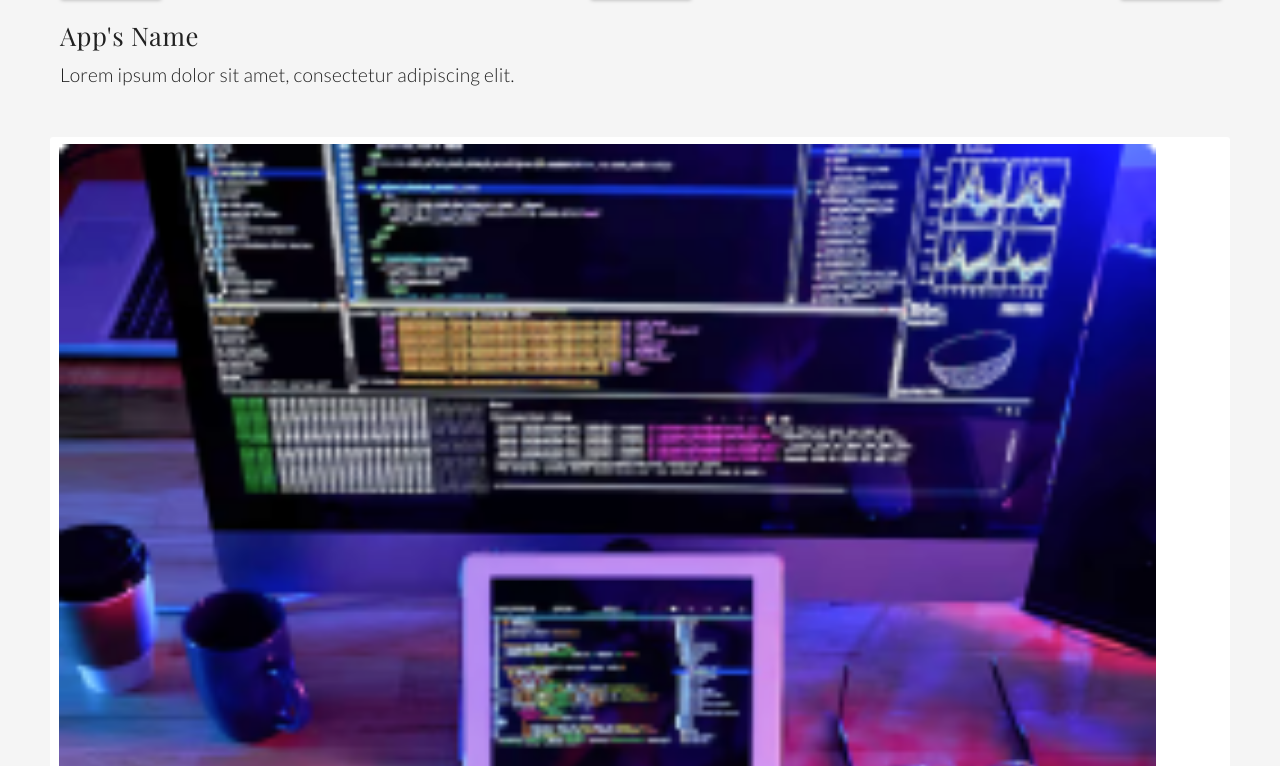
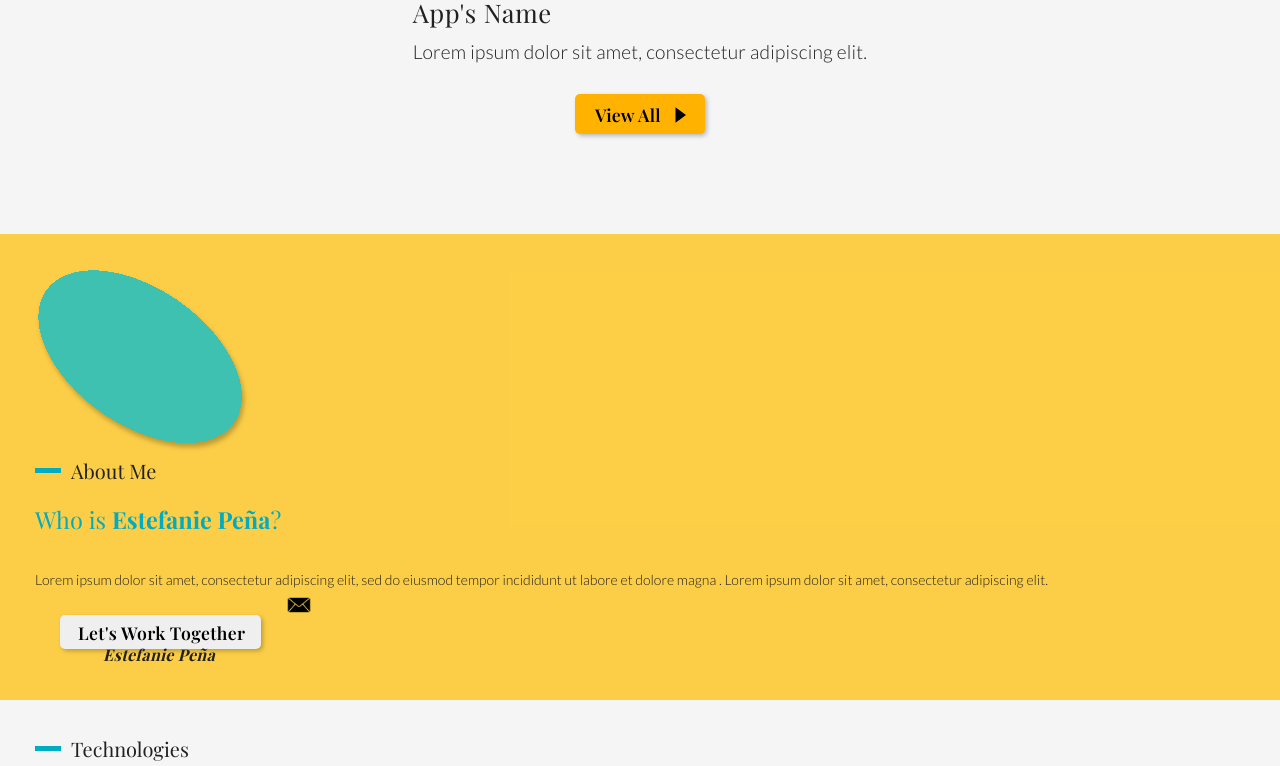
Before and after one commit to pbatista01/portfolio, a React (Create React App) app: page / in a window 1280 px wide. Shown: the part 3794-4560 px from the top of the page. Built offline with nearby package versions, Linux system fonts and the light colour scheme; a web font is replaced by a local one.

Commit message:
Adjusting btn view all in header

```diff
--- a/src/Projects.js
+++ b/src/Projects.js
@@ -9,16 +9,17 @@ function Projects(){
                 <div><h2 className="projects-title"><span className="hyphen"></span> My Portfolio</h2></div>
                 <h1 className="projects-subtitle">My <span>Latest</span> Projects</h1>
             </div>
+            <div className="projects-div">
             <div className='projects-card-section'>
                     <ProjectCard />
                     <ProjectCard />
                     <ProjectCard />
                     <ProjectCard />
             </div>
-            <button className="btn-viewAll">View All</button>
-            <svg className="arrow-right" width="11" height="16" viewBox="0 0 11 16" fill="currentColor" xmlns="http://www.w3.org/2000/svg">
+            <button className="btn-viewAll">View All<svg className="arrow-right" width="11" height="16" viewBox="0 0 11 16" fill="currentColor" xmlns="http://www.w3.org/2000/svg">
             <path d="M10.9799 7.98338L0.53115 15.7893L0.492336 0.229658L10.9799 7.98338Z"/>
-            </svg>
+            </svg></button>
+            </div>
         </div>
     );
 }
--- a/src/projectCard.css
+++ b/src/projectCard.css
@@ -22,7 +22,7 @@
 }
 
 .project-technologies div{
-    width:100px;
+    width:80px;
     height:35px;
     background-color:var(--orange-color);
     text-align: center;
--- a/src/projects.css
+++ b/src/projects.css
@@ -1,5 +1,11 @@
 .projects{
     padding:50px;
+}
+
+.projects-div{
+    display:flex;
+    flex-flow: column wrap;
+    align-items: center;
 }
 
 .project-header div{
@@ -44,15 +50,15 @@
 }
 
 .btn-viewAll{
-    width:140px;
+    width:130px;
     height:40px;
     font-size:1.1rem;
     background-color:var(--orange-color);
     border-radius:5px;
     letter-spacing:0.2px;
     text-align: start;
-    padding-left:25px;
-    position:absolute;
+    padding-left:20px;
+    position:relative;
 }
 
 .btn-viewAll:hover{
@@ -65,7 +71,7 @@
 }
 
 .arrow-right{
-    position:relative;
-    top:31px;
-    left:105px;
+    position:absolute;
+    top:13px;
+    left:calc(100% - 30px);
 }
```
